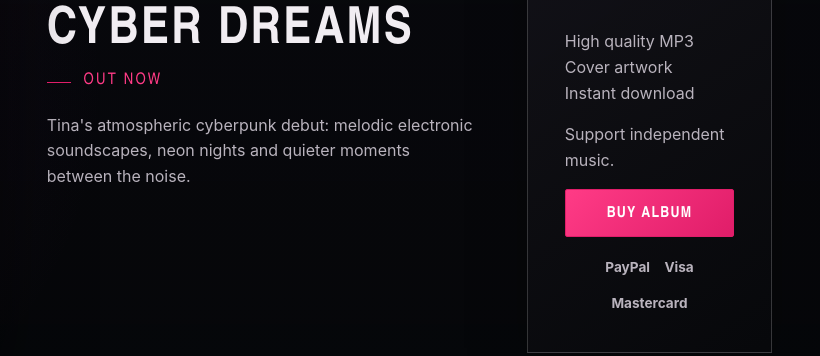
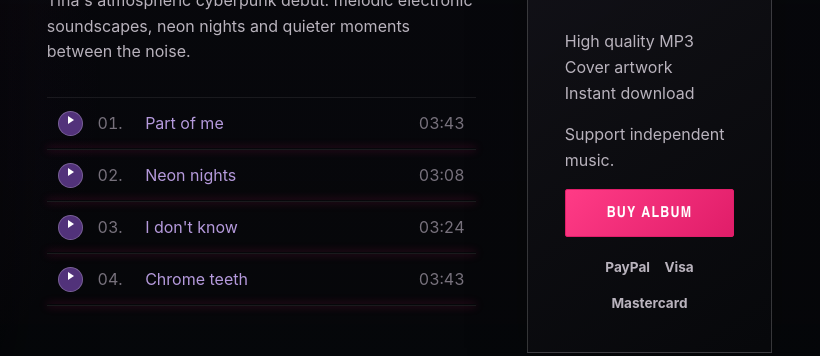
Before and after one commit to NagashUD/TinaVale, a plain HTML site: page index.html in a window 1280 px wide. Shown: the part 2555-2911 px from the top of the page, 460-1280 px from the left. Drawn offline with Linux system fonts and the light colour scheme.

Commit message:
Add files via upload

```diff
--- a/index.html
+++ b/index.html
@@ -293,6 +293,37 @@
                         Tina's atmospheric cyberpunk debut: melodic electronic soundscapes,
                         neon nights and quieter moments between the noise.
                     </p>
+
+                    <ol class="track-list" aria-label="Featured Cyber Dreams tracks">
+                        <li class="track" data-track-id="cyber-dreams-track-1">
+                            <button class="track__play" type="button" aria-label="Play Part of me">Play</button>
+                            <span class="track__number">01.</span>
+                            <span class="track__title">Part of me</span>
+                            <time class="track__duration">03:43</time>
+                            <audio preload="none"><source src="assets/audio/Part_of_me.mp3" type="audio/mpeg"></audio>
+                        </li>
+                        <li class="track" data-track-id="cyber-dreams-track-2">
+                            <button class="track__play" type="button" aria-label="Play Neon nights">Play</button>
+                            <span class="track__number">02.</span>
+                            <span class="track__title">Neon nights</span>
+                            <time class="track__duration">03:08</time>
+                            <audio preload="none"><source src="assets/audio/Neon_nights.mp3" type="audio/mpeg"></audio>
+                        </li>
+                        <li class="track" data-track-id="cyber-dreams-track-3">
+                            <button class="track__play" type="button" aria-label="Play I don't know">Play</button>
+                            <span class="track__number">03.</span>
+                            <span class="track__title">I don't know</span>
+                            <time class="track__duration">03:24</time>
+                            <audio preload="none"><source src="assets/audio/I_dont_know.mp3" type="audio/mpeg"></audio>
+                        </li>
+                        <li class="track" data-track-id="cyber-dreams-track-4">
+                            <button class="track__play" type="button" aria-label="Play Chrome teeth">Play</button>
+                            <span class="track__number">04.</span>
+                            <span class="track__title">Chrome teeth</span>
+                            <time class="track__duration">03:43</time>
+                            <audio preload="none"><source src="assets/audio/Chrome_teeth.mp3" type="audio/mpeg"></audio>
+                        </li>
+                    </ol>
                 </div>
 
                 <aside class="purchase-card" aria-labelledby="cyber-dreams-store-title">
```
